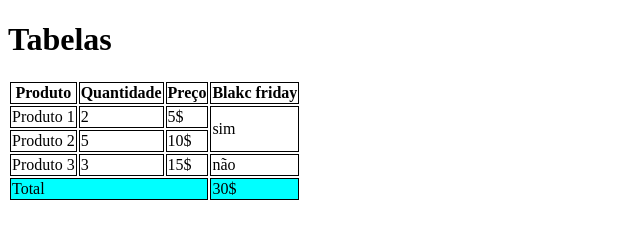
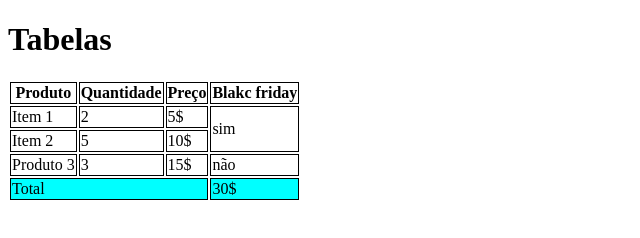
Before and after one commit to ThierryCutrim/aula-tabela, a plain HTML site: page index.html in a window 1280 px wide. Shown: the full height of the page, 0-640 px from the left. Drawn offline with Linux system fonts and the light colour scheme.

Commit message:
mudança de nome de protudo para item

```diff
--- a/index.html
+++ b/index.html
@@ -30,13 +30,13 @@
 
             <tbody>
                 <tr>
-                    <td>Produto 1</td>
+                    <td>Item 1</td>
                     <td>2</td>
                     <td>5$</td>
                     <td rowspan="2">sim</td>
                 </tr>
                 <tr>
-                    <td>Produto 2</td>
+                    <td>Item 2</td>
                     <td>5</td>
                     <td>10$</td>
                 </tr>
```
